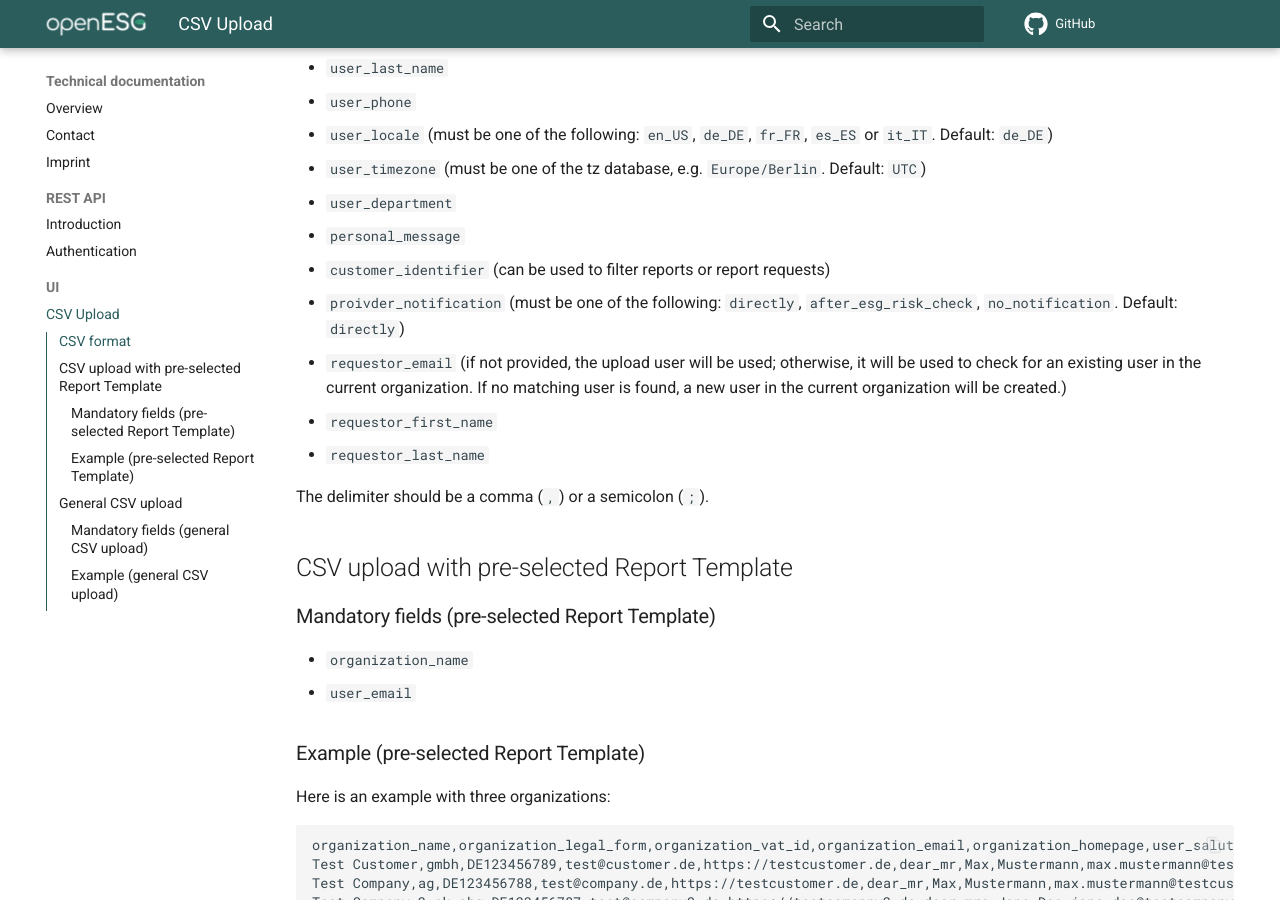
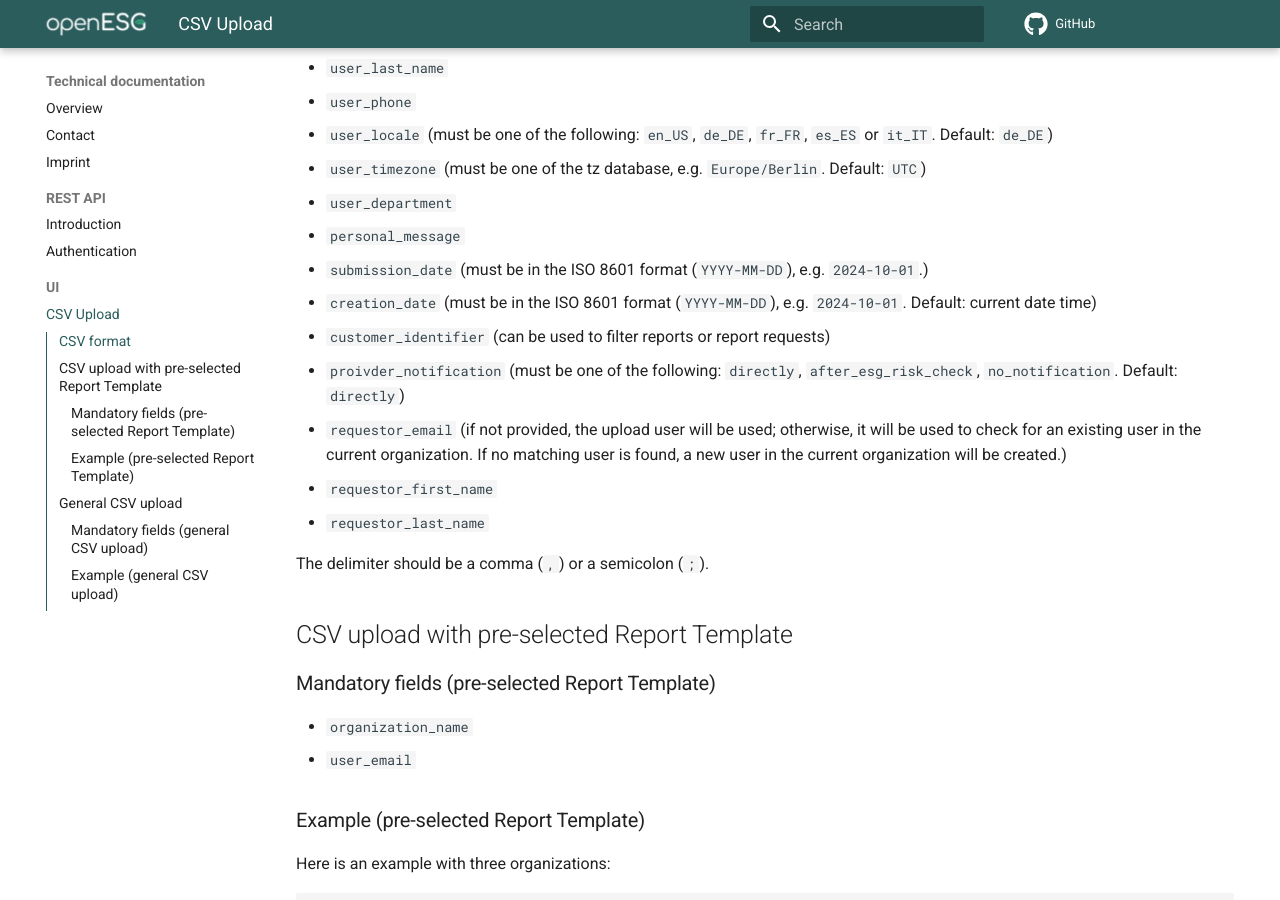
Before and after one commit to openESG-gmbh/documentation, an MkDocs documentation site: the page built from docs/ui/csv-upload.md, in a window 1280 px wide and 900 px high, scrolled down 972 px. Built offline with MkDocs 1.6.1 and Material for MkDocs 9.7.7, drawn with Linux system fonts in a browser that asks for light colours; comment, search, counter and statistics services are not loaded.

Commit message:
feat(csv-upload): add new fields submission_date and creation_date

```diff
--- a/docs/ui/csv-upload.md
+++ b/docs/ui/csv-upload.md
@@ -33,6 +33,8 @@ You can select from the following fields.
 * `user_timezone` (must be one of the tz database, e.g. `Europe/Berlin`. Default: `UTC`) <!-- markdownlint-disable-line MD013 -->
 * `user_department`
 * `personal_message`
+* `submission_date` (must be in the ISO 8601 format (`YYYY-MM-DD`), e.g. `2024-10-01`.) <!-- markdownlint-disable-line MD013 -->
+* `creation_date` (must be in the ISO 8601 format (`YYYY-MM-DD`), e.g. `2024-10-01`. Default: current date time) <!-- markdownlint-disable-line MD013 -->
 * `customer_identifier` (can be used to filter reports or report requests)
 * `proivder_notification` (must be one of the following: `directly`, `after_esg_risk_check`, `no_notification`. Default: `directly`) <!-- markdownlint-disable-line MD013 -->
 * `requestor_email` (if not provided, the upload user will be used; otherwise, it will be used to check for an existing user in the current organization. If no matching user is found, a new user in the current organization will be created.) <!-- markdownlint-disable-line MD013 -->
```
